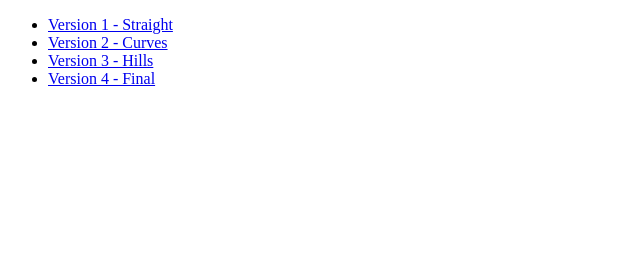
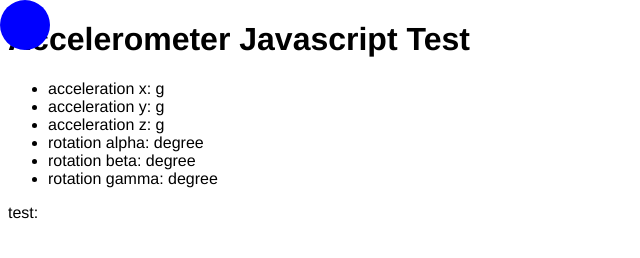
Before and after one commit to immortalcain/cardrive, a plain HTML site: page index.html in a window 1280 px wide. Shown: the whole page, without its empty margins (0-640 px from the left). Drawn offline with Linux system fonts and the light colour scheme.

Commit message:
Add files via upload

```diff
--- a/index.html
+++ b/index.html
@@ -1,18 +1,94 @@
+
 <!DOCTYPE html>
-<html>
+<html xmlns="http://www.w3.org/1999/xhtml">
 <head>
-  <title>Javascript Racer</title>
-  <meta http-equiv="Content-Type" content="text/html; charset=utf-8"/>
+<title>Accelerometer Javascript Test</title>
+<meta name="viewport" content="width=device-width,user-scalable=yes" />
+<style>
+body {
+	font-family: helvetica, arial, sans serif;
+}
+#sphere {
+	position: absolute;
+	width: 50px;
+	height: 50px;
+	border-radius: 50px;
+	-webkit-radius: 50px;
+	background-color: blue;
+}
+</style>
 </head>
 
 <body>
+<div id="content">
+    <h1>Accelerometer Javascript Test</h1>
+    <div id="sphere"></div>
+<ul>
+	<li>acceleration x: <span id="accelerationX"></span>g</li>
+	<li>acceleration y: <span id="accelerationY"></span>g</li>
+	<li>acceleration z: <span id="accelerationZ"></span>g</li>
+	<li>rotation alpha: <span id="rotationAlpha"></span>degree</li>
+	<li>rotation beta: <span id="rotationBeta"></span>degree</li>
+	<li>rotation gamma: <span id="rotationGamma"></span>degree</li>
+</ul>
 
-  <ul>
-    <li><a href='v1.straight.html'>Version 1 - Straight</a></li>
-    <li><a href='v2.curves.html'>Version 2 - Curves</a></li>
-    <li><a href='v3.hills.html'>Version 3 - Hills</a></li>
-    <li><a href='v4.final.html'>Version 4 - Final</a></li>
-  </ul>
+test: <span id="test"></span>
+</div>
+<script type="text/javascript">
+
+var x = 0, y = 0,
+    vx = 0, vy = 0,
+	ax = 0, ay = 0;
+
+var sphere = document.getElementById("sphere");
+
+if (window.DeviceMotionEvent != undefined) {
+	window.ondevicemotion = function(e) {
+		ax = event.accelerationIncludingGravity.x * 5;
+		ay = event.accelerationIncludingGravity.y * 5;
+		document.getElementById("accelerationX").innerHTML = e.accelerationIncludingGravity.x;
+		document.getElementById("accelerationY").innerHTML = e.accelerationIncludingGravity.y;
+		document.getElementById("accelerationZ").innerHTML = e.accelerationIncludingGravity.z;
+
+		if ( e.rotationRate ) {
+			document.getElementById("rotationAlpha").innerHTML = e.rotationRate.alpha;
+			document.getElementById("rotationBeta").innerHTML = e.rotationRate.beta;
+			document.getElementById("rotationGamma").innerHTML = e.rotationRate.gamma;
+		}
+	}
+
+	setInterval( function() {
+		var landscapeOrientation = window.innerWidth/window.innerHeight > 1;
+		if ( landscapeOrientation) {
+			vx = vx + ay;
+			vy = vy + ax;
+		} else {
+			vy = vy - ay;
+			vx = vx + ax;
+		}
+		vx = vx * 0.98;
+		vy = vy * 0.98;
+		y = parseInt(y + vy / 50);
+		x = parseInt(x + vx / 50);
+
+		boundingBoxCheck();
+
+		sphere.style.top = y + "px";
+		sphere.style.left = x + "px";
+
+	}, 25);
+}
+
+
+function boundingBoxCheck(){
+	if (x<0) { x = 0; vx = -vx; }
+	if (y<0) { y = 0; vy = -vy; }
+	if (x>document.documentElement.clientWidth-20) { x = document.documentElement.clientWidth-20; vx = -vx; }
+	if (y>document.documentElement.clientHeight-20) { y = document.documentElement.clientHeight-20; vy = -vy; }
+
+}
+
+</script>
 
 </body>
 </html>
```
Also changed, not shown: v4.final.html (+1 -0 lines).
